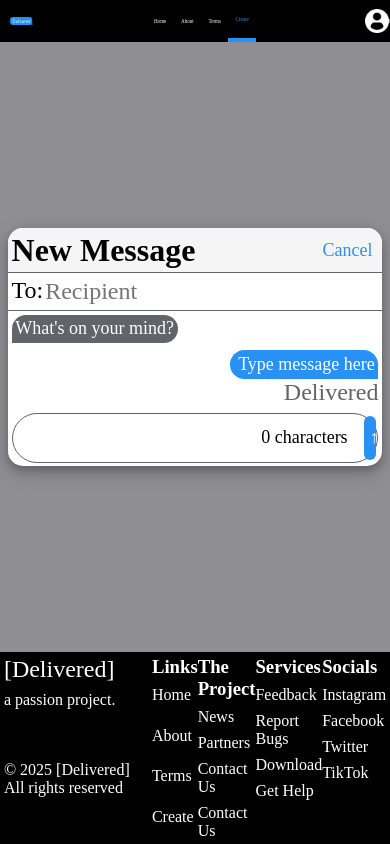
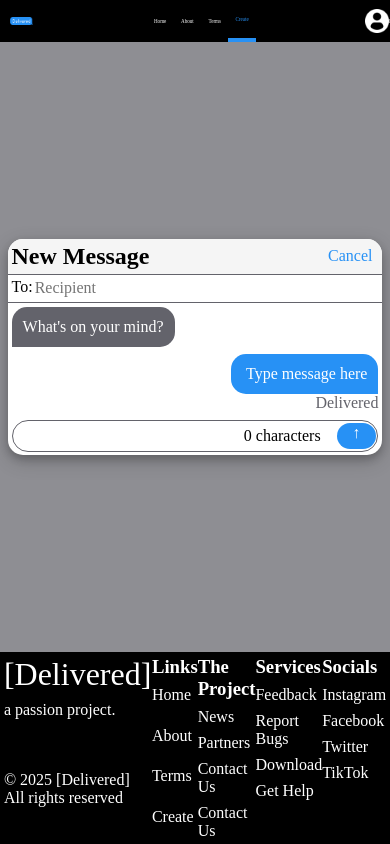
Before and after one commit to JohnLansigan/Delivered, a PHP site: page /create.php in a window 390 px wide; the page is wider, and only the part inside the window is pictured. Run offline with PHP 8.4, Linux system fonts and the light colour scheme; some libraries are stand-ins or nearby versions; some web fonts are replaced.

Commit message:
Create Responsiveness

```diff
--- a/create.css
+++ b/create.css
@@ -30,8 +30,14 @@
     border-radius: 15px 15px 0 0;
     padding: 1%;
 
+    h1
+    {
+        font-size: 2rem;
+    }
+
     a, button
     {
+        font-size: 1.5rem;
         height: auto;
         display: flex;
         align-items: center;
@@ -70,6 +76,7 @@
 h2
 {
     font-weight: normal;
+    font-size: 2rem;
 }
 
 #recipient
@@ -79,6 +86,7 @@
     font-size: x-large;
     outline: none;
     width: 100%;
+    font-size: 2rem;
 }
 
 #reply-container
@@ -93,7 +101,7 @@
         background-color: #63636b;
         color: white;
         white-space: pre-wrap;
-        font-size: large;
+        font-size: 1.25rem;
         border-radius: 15px 15px 15px 0;
         display: inline-block;
         width: max-content;
@@ -110,6 +118,7 @@
     h2
     {
         color: #63636b;
+        font-size: 2rem;
     }
 }
 
@@ -129,7 +138,7 @@
     outline: none;
     max-width: 60%;
     color: white;
-    font-size: large;
+    font-size: 1.25rem;
 }
 
 #delivered
@@ -148,10 +157,10 @@
     width: 100%;
     border: 1px #63636b solid;
     padding: .5%;
-    font-size: large;
+    font-size: 1.5rem;
     border-radius: 1000px;
     display: flex;
-    justify-content: end;
+    justify-content: flex-end;
     align-items: center;
     gap: 1rem;
 }
@@ -163,7 +172,7 @@
     border-radius: 100px;
     height: 5.2vh;
     width: 2.6vw;
-    font-size: large;
+    font-size: 1.5rem;
     color: white;
     transition: 0.3s;
 }
@@ -173,3 +182,118 @@
     background-color: #1b6db9;
     cursor: pointer;
 }
+
+/* Media Queries */
+/* Phone Screens */
+@media (max-width: 480px) {
+    #top-container
+    {
+        h1
+        {
+            font-size: 1.5rem;
+        }
+
+        a, button
+        {
+            font-size: 1rem;
+        }
+
+    }
+    #recipient-container{
+        h2
+        {
+            font-size: 1rem;
+        }
+
+        #recipient
+        {
+            font-size: 1rem;
+        }
+    }
+
+    #reply-container
+    {
+        div
+        {
+            padding: 3%;
+            font-size: 1rem;
+        }
+    }
+    #message-container
+    {
+        #message{
+        padding: 3%;
+        font-size: 1rem;
+        }
+        h2{
+        font-size: 1rem;
+        }
+    }
+    #prompt
+    {
+        font-size: 1rem;
+    }
+    #send
+    {
+        height: auto;
+        width: 10vw;
+        font-size: 1rem;
+        padding-bottom: 2%;
+    }
+}
+/* Tablet or Ipad Screens */
+@media (min-width:768px) and (max-width:1024px){
+    #top-container
+    {
+        h1
+        {
+            font-size: 2.5rem;
+        }
+
+        a, button
+        {
+            font-size: 2rem;
+        }
+
+    }
+    #recipient-container{
+        h2
+        {
+            font-size: 2rem;
+        }
+
+        #recipient
+        {
+            font-size: 2rem;
+        }
+    }
+    #reply-container
+    {
+        div
+        {
+            padding: 2%;
+            font-size: 2rem;
+        }
+    }
+    #message-container
+    {
+        #message{
+        padding: 2%;
+        font-size: 2rem;
+        }
+        h2{
+        font-size: 2rem;
+        }
+    }
+    #prompt
+    {
+        font-size: 2rem;
+    }
+    #send
+    {
+        height: auto;
+        width: 8vw;
+        font-size: 2rem;
+        padding-bottom: 2%;
+    }
+}
```
